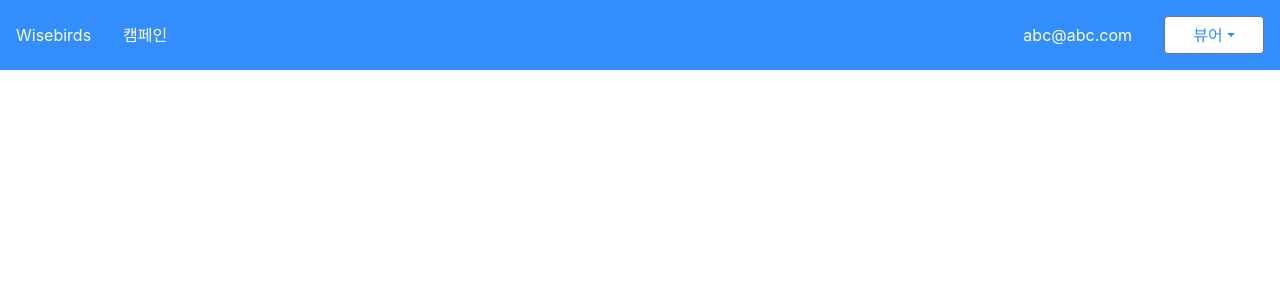
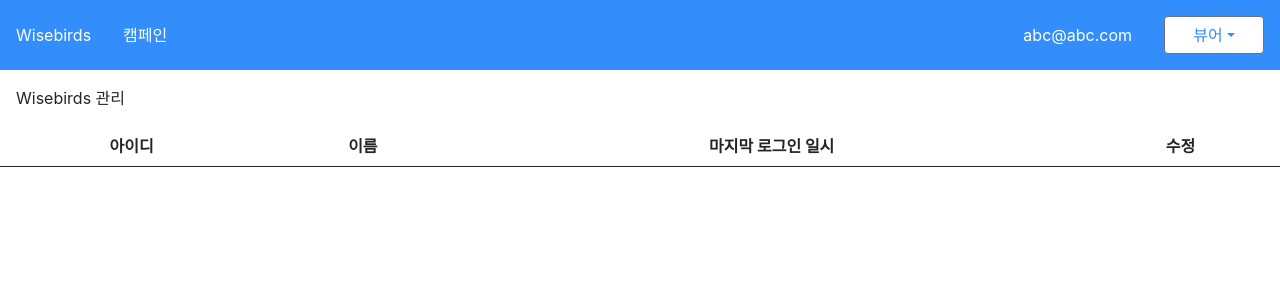
Before and after one commit to chanwoosung/wisebirds-assignment, a React (Create React App) app: page / in a window 1280 px wide. Both pictures are taken after a click on the element "Wisebirds". Shown: the top 300 px of the page. Built offline with nearby package versions, Linux system fonts and the light colour scheme.

Commit message:
✨Feat: Content Table Component

```diff
--- a/src/App.tsx
+++ b/src/App.tsx
@@ -1,10 +1,15 @@
+import { useRecoilValue } from "recoil";
 import "./App.css";
+import { Content } from "./components/Content";
 import { GlobalNavBar } from "./components/GlobalNavBar";
+import GNBIndexAtom from "./recoil/GNBIndexAtom";
 
 function App() {
+  const tab = useRecoilValue(GNBIndexAtom);
   return (
     <div className="App">
       <GlobalNavBar />
+      {tab === -1 ? <></> : <Content />}
     </div>
   );
 }
--- /dev/null
+++ b/src/components/Content.tsx
@@ -0,0 +1,18 @@
+import { useRecoilValue } from "recoil";
+import { GNB_BUTTON_LIST } from "../constants/buttons";
+import GNBIndexAtom from "../recoil/GNBIndexAtom";
+import { ContentTable } from "./ContentTable";
+
+export function Content() {
+  const tab = useRecoilValue(GNBIndexAtom);
+  return (
+    <div className="min-h-screen w-screen">
+      <div className="flex p-3">
+        <span>{GNB_BUTTON_LIST[tab]} 관리</span>
+      </div>
+      <div>
+        <ContentTable />
+      </div>
+    </div>
+  );
+}
--- /dev/null
+++ b/src/components/ContentTable.tsx
@@ -0,0 +1,26 @@
+import { Table } from "reactstrap";
+import { useRecoilValue } from "recoil";
+import { CAMPAIGN_TABLE_HEADER, USER_TABLE_HEADER } from "../constants/tables";
+import GNBIndexAtom from "../recoil/GNBIndexAtom";
+
+export function ContentTable() {
+  const tab = useRecoilValue(GNBIndexAtom);
+  return (
+    <>
+      <Table>
+        <thead>
+          <tr>
+            {tab === 1
+              ? CAMPAIGN_TABLE_HEADER.map((item, index) => {
+                  return <th key={index}>{item}</th>;
+                })
+              : USER_TABLE_HEADER.map((item, index) => {
+                  return <th key={index}>{item}</th>;
+                })}
+          </tr>
+        </thead>
+        <tbody></tbody>
+      </Table>
+    </>
+  );
+}
--- /dev/null
+++ b/src/constants/tables.ts
@@ -0,0 +1,16 @@
+export const CAMPAIGN_TABLE_HEADER = [
+    '상태',
+    '캠페인명',
+    '캠페인 목적',
+    '노출수',
+    '클릭수',
+    'CTR',
+    '동영상조회수',
+    'VTR'
+]
+export const USER_TABLE_HEADER = [
+    '아이디',
+    '이름',
+    '마지막 로그인 일시',
+    '수정',
+]
```
Also changed, not shown: src/components/GlobalNavBar.tsx (+1 -9 lines).
